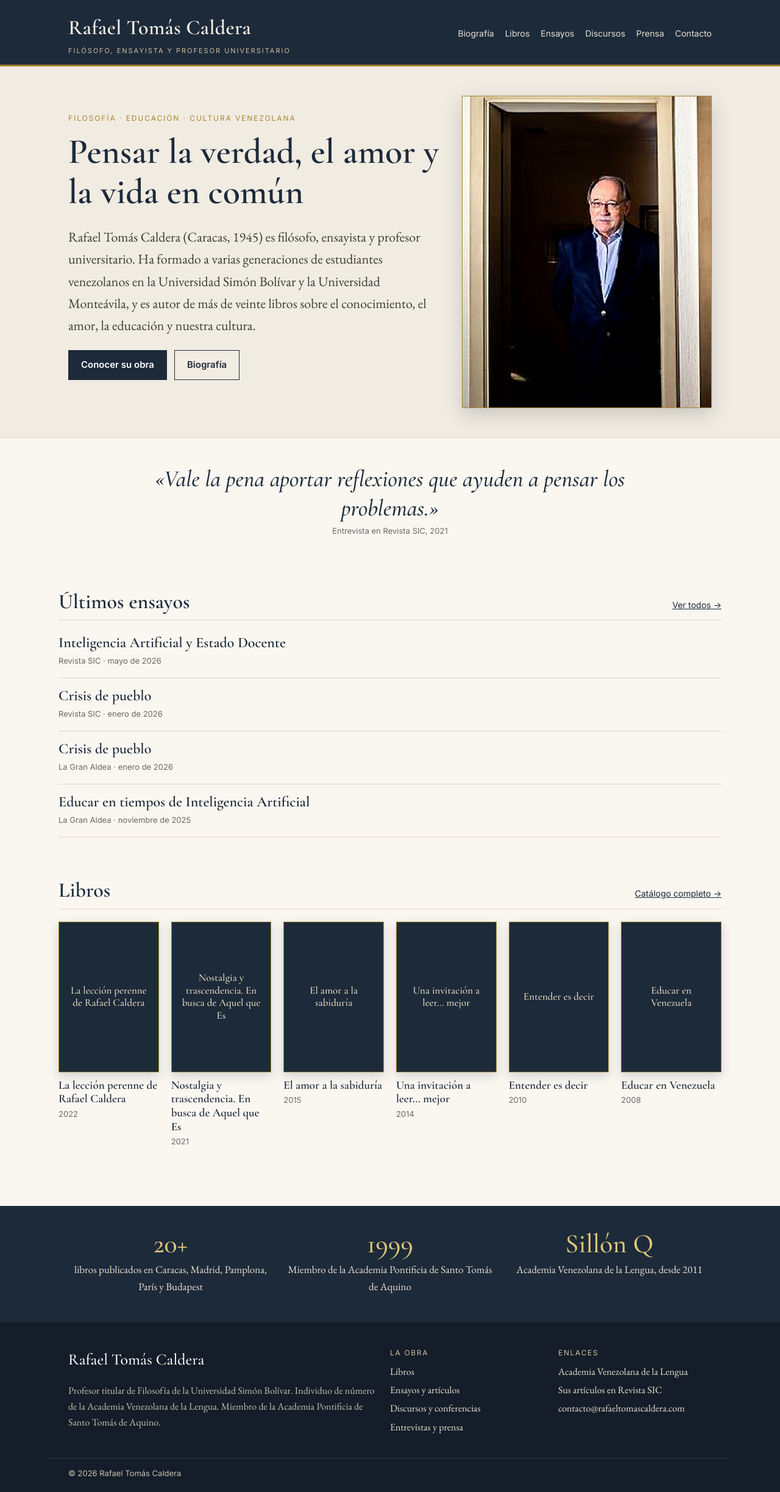
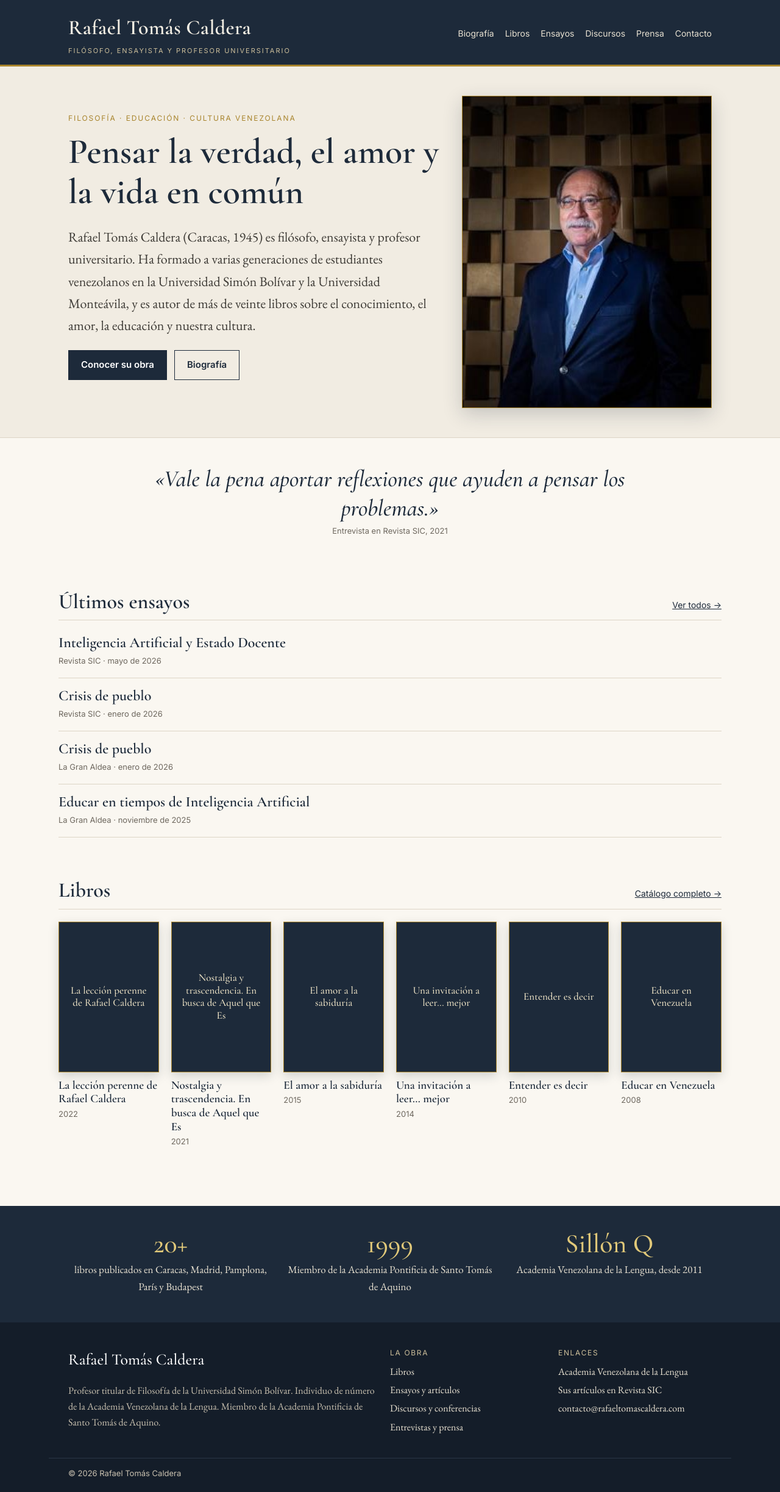
Before and after one commit to luisc393/rafaeltomascaldera, a Jekyll site: the page built from index.html, in a window 1280 px wide. Shown: the whole page at 61% size. Built offline with Jekyll 4.4.1, drawn with Linux system fonts in a browser that asks for light colours.

Commit message:
Vuelve al retrato del fondo dorado
Co-Authored-By: Claude Opus 5.5 <noreply@anthropic.com>
Claude-Session: https://claude.ai/code/session_01XD6NAczhEK8gNSqL81mmPn

```diff
--- a/index.html
+++ b/index.html
@@ -11,7 +11,7 @@ title: Rafael Tomás Caldera
       <p class="acciones"><a class="boton" href="{{ '/libros/' | relative_url }}">Conocer su obra</a> <a class="boton boton-sec" href="{{ '/biografia/' | relative_url }}">Biografía</a></p>
     </div>
     <figure class="retrato">
-      <img src="{{ '/assets/img/fotos/retrato-puerta.jpg' | relative_url }}" alt="Retrato de Rafael Tomás Caldera" width="795" height="993">
+      <img src="{{ '/assets/img/fotos/retrato.jpg' | relative_url }}" alt="Retrato de Rafael Tomás Caldera" width="320" height="400">
     </figure>
   </div>
 </section>
```
Also changed, not shown: assets/img/fotos/retrato-puerta.jpg (deleted).
